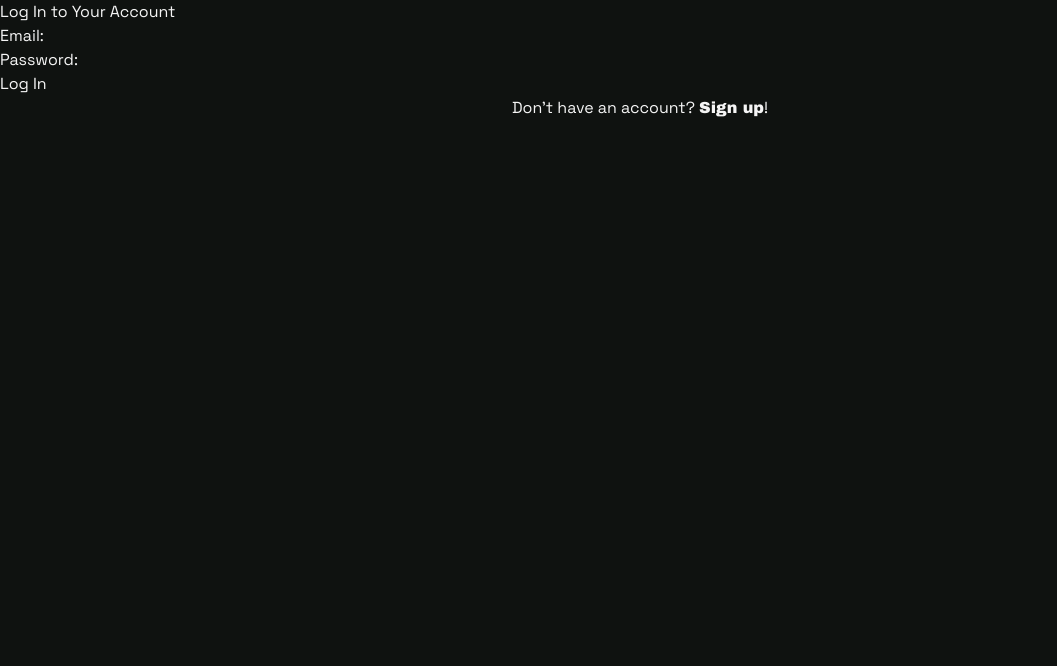
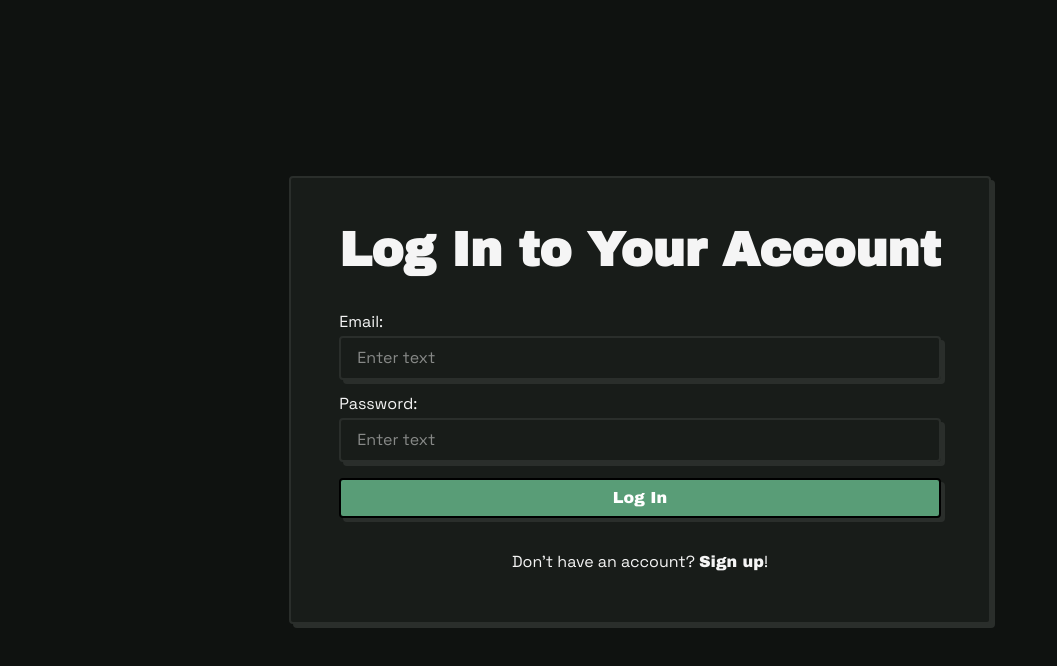
Before and after one commit to marco-vidali/soundscape, a React (Vite) app: page /auth/login in a window 1280 px wide. Shown: the top 666 px of the page, without its empty margins (0-1057 px from the left). Built offline with nearby package versions, Linux system fonts and the light colour scheme; no server answers.

Commit message:
Style login page

```diff
--- /dev/null
+++ b/src/features/auth/LoginCard.tsx
@@ -0,0 +1,24 @@
+import LoginForm from "./LoginForm";
+import SignupLink from "./SignupLink";
+import { Card } from "@/components/retroui/Card";
+import LoginTitle from "./LoginTitle";
+
+const LoginCard = () => {
+    return (
+        <Card className="p-8 bg-transparent border-0 shadow-none w-full md:bg-card md:border-2 md:shadow-md md:w-auto">
+            <Card.Header>
+                <Card.Title>
+                    <LoginTitle />
+                </Card.Title>
+            </Card.Header>
+            <Card.Content>
+                <div className="flex flex-col gap-8">
+                    <LoginForm />
+                    <SignupLink />
+                </div>
+            </Card.Content>
+        </Card>
+    );
+};
+
+export default LoginCard;
--- a/src/features/auth/LoginForm.tsx
+++ b/src/features/auth/LoginForm.tsx
@@ -1,5 +1,9 @@
 import { useForm, type FieldValues, type SubmitHandler } from "react-hook-form";
 import { useLogIn } from "./useLogIn";
+import { Input } from "@/components/retroui/Input";
+import { Button } from "@/components/retroui/Button";
+import { Loader } from "@/components/retroui/Loader";
+import { Label } from "@/components/retroui/Label";
 
 const EMAIL_VALIDATION_REGEX = new RegExp(/^[\w-.]+@([\w-]+\.)+[\w-]{2,4}$/);
 
@@ -17,11 +21,12 @@ const LoginForm = () => {
     };
 
     return (
-        <form onSubmit={handleSubmit(onSubmit)}>
-            <div>
-                <label>Email:</label>
-                <input
+        <form onSubmit={handleSubmit(onSubmit)} className="flex flex-col gap-4">
+            <div className="flex flex-col gap-1.5">
+                <Label>Email:</Label>
+                <Input
                     type="email"
+                    aria-invalid={!!errors.email}
                     {...register("email", {
                         required: "Email is required...",
                         pattern: {
@@ -31,26 +36,37 @@ const LoginForm = () => {
                     })}
                 />
 
-                {errors.email && <p>{errors.email.message as string}</p>}
+                {errors.email && (
+                    <p className="text-sm text-destructive">
+                        {errors.email.message as string}
+                    </p>
+                )}
             </div>
 
-            <div>
-                <label>Password:</label>
-                <input
+            <div className="flex flex-col gap-1.5">
+                <Label>Password:</Label>
+                <Input
                     type="password"
+                    aria-invalid={!!errors.email}
                     {...register("password", {
                         required: "Password is required...",
                     })}
                 />
 
-                {errors.password && <p>{errors.password.message as string}</p>}
+                {errors.password && (
+                    <p className="text-sm text-destructive">
+                        {errors.password.message as string}
+                    </p>
+                )}
             </div>
 
-            <button type="submit" disabled={isPending}>
-                Log In
-            </button>
-
-            {isPending && <p>Loading...</p>}
+            <Button
+                type="submit"
+                disabled={isPending}
+                className="flex flex-col h-10 justify-center"
+            >
+                {isPending ? <Loader /> : "Log In"}
+            </Button>
         </form>
     );
 };
--- a/src/features/auth/LoginTitle.tsx
+++ b/src/features/auth/LoginTitle.tsx
@@ -1,5 +1,7 @@
+import { Text } from "@/components/retroui/Text";
+
 const LoginTitle = () => {
-    return <h1>Log In to Your Account</h1>;
+    return <Text as="h1">Log In to Your Account</Text>;
 };
 
 export default LoginTitle;
--- a/src/pages/Login.tsx
+++ b/src/pages/Login.tsx
@@ -1,14 +1,10 @@
-import LoginForm from "../features/auth/LoginForm";
-import LoginTitle from "../features/auth/LoginTitle";
-import SignupLink from "../features/auth/SignupLink";
+import LoginCard from "@/features/auth/LoginCard";
 
 const Login = () => {
     return (
-        <>
-            <LoginTitle />
-            <LoginForm />
-            <SignupLink />
-        </>
+        <div className="flex justify-center items-center h-dvh">
+            <LoginCard />
+        </div>
     );
 };
 
```
